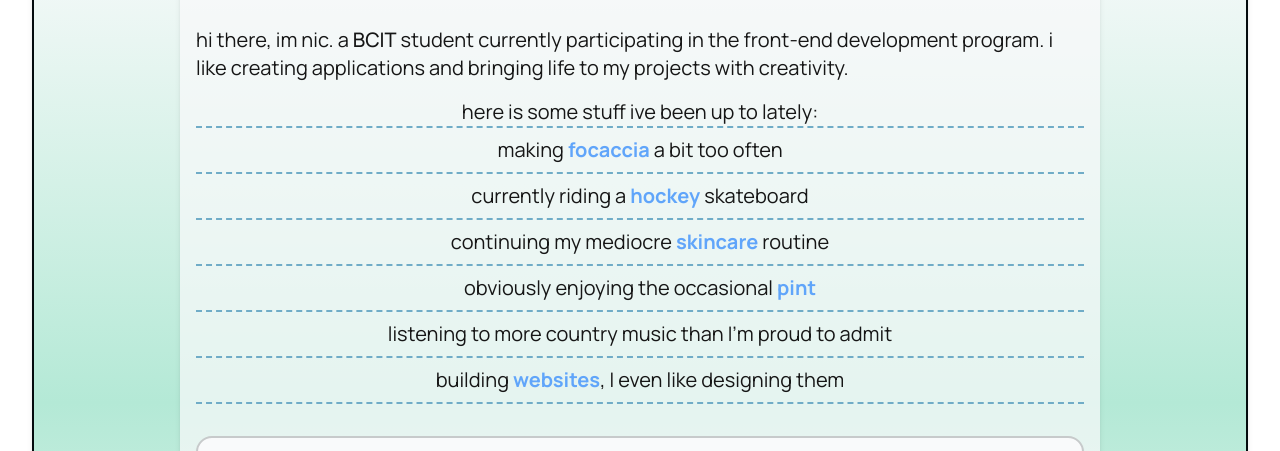
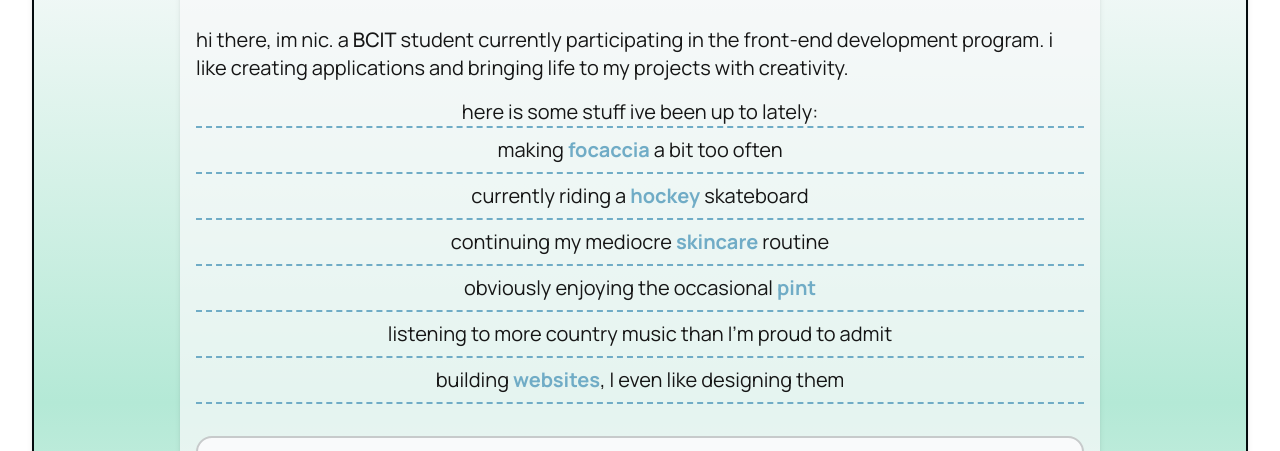
Before and after one commit to nstcuz/portfolio, a React (Vite) app: page / in a window 1280 px wide. Shown: the part 1880-2331 px from the top of the page. Built offline with nearby package versions, Linux system fonts and the light colour scheme; no server answers.

Commit message:
changed color on links in about section

```diff
--- a/src/components/About.jsx
+++ b/src/components/About.jsx
@@ -5,12 +5,12 @@ import Music from './Music';
 
 const About = () => {
   const activity = [
-    'making <a href="https://www.instagram.com/p/CfEemv4ojqj/?hl=en&img_index=1"><span class="font-bold text-blue-400 letter-spread hover:border-transparent hover:border-b-neutral hover:border-dashed hover:border-b-2">focaccia</span></a> a bit too often',
-    'currently riding a <a href="https://faworldentertainment.com/en-ca/collections/hockey"><span class="font-bold text-blue-400 letter-spread hover:border-transparent hover:border-b-neutral hover:border-dashed hover:border-b-2">hockey</span></a> skateboard',
-    'continuing my mediocre <a href="https://vanman.shop/collections/vanman-collection"><span class="font-bold text-blue-400 letter-spread hover:border-transparent hover:border-b-neutral hover:border-dashed hover:border-b-2">skincare</span> </a> routine',
-    'obviously enjoying the occasional <a href="https://yellowdogbeer.com/beers/chase-my-tail/"><span class="font-bold text-blue-400 letter-spread hover:border-transparent hover:border-b-neutral hover:border-dashed hover:border-b-2">pint</span></a>',
+    'making <a href="https://www.instagram.com/p/CfEemv4ojqj/?hl=en&img_index=1"><span class="font-bold text-[#70acc6] letter-spread hover:border-transparent hover:border-b-neutral hover:border-dashed hover:border-b-2">focaccia</span></a> a bit too often',
+    'currently riding a <a href="https://faworldentertainment.com/en-ca/collections/hockey"><span class="font-bold text-[#70acc6] letter-spread hover:border-transparent hover:border-b-neutral hover:border-dashed hover:border-b-2">hockey</span></a> skateboard',
+    'continuing my mediocre <a href="https://vanman.shop/collections/vanman-collection"><span class="font-bold text-[#70acc6] letter-spread hover:border-transparent hover:border-b-neutral hover:border-dashed hover:border-b-2">skincare</span> </a> routine',
+    'obviously enjoying the occasional <a href="https://yellowdogbeer.com/beers/chase-my-tail/"><span class="font-bold text-[#70acc6] letter-spread hover:border-transparent hover:border-b-neutral hover:border-dashed hover:border-b-2">pint</span></a>',
     'listening to more country music than I\'m proud to admit',
-    'building <a href="#project-anchor"><span class="font-bold text-blue-400 letter-spread hover:border-transparent hover:border-b-neutral hover:border-dashed hover:border-b-2">websites</span></a>, I even like designing them'
+    'building <a href="#project-anchor"><span class="font-bold text-[#70acc6] letter-spread hover:border-transparent hover:border-b-neutral hover:border-dashed hover:border-b-2">websites</span></a>, I even like designing them'
   ];
 
 //  you can pull the playlist ID out of any playlists URL
@@ -28,7 +28,7 @@ const About = () => {
           {activity.map((item, index) => (
             <li
               key={index}
-              className={`w-sptWidthForMargin py-2 px-2 border-t-2 border-neutral border-dashed text-center mx-auto ${index === activity.length - 1 ? 'border-b-2' : ''}`}
+              className={`w-sptWidthForMargin py-2 px-2 border-t-2 border-[#70acc6] border-dashed text-center mx-auto ${index === activity.length - 1 ? 'border-b-2' : ''}`}
               dangerouslySetInnerHTML={{ __html: item }}
             ></li>
           ))}
--- a/src/pages/Project.jsx
+++ b/src/pages/Project.jsx
@@ -9,7 +9,7 @@ const Project = () => {
   const project = projects.find(p => p.localURL === localURL);
 
   return (
-    <section className="relative mt-20 w-[95vw] h-fit min-h-heightHome mx-auto border-2 border-neutral-content rounded-3xl shadow-md p-4 text-center bg-gradient-to-b from-base-200 via-info to-base-200 overflow-hidden">
+    <section className="relative mt-20 w-[95vw] h-fit md:h-heightHome mx-auto border-2 border-neutral-content rounded-3xl shadow-md p-4 text-center bg-gradient-to-b from-base-200 via-info to-base-200 overflow-hidden">
       <div className="pb-4 mb-4">
         <h1 className="text-3xl font-bold mb-2">{project.title}</h1>
         <a href={project.gitURL} className="flex justify-center items-center">
```
